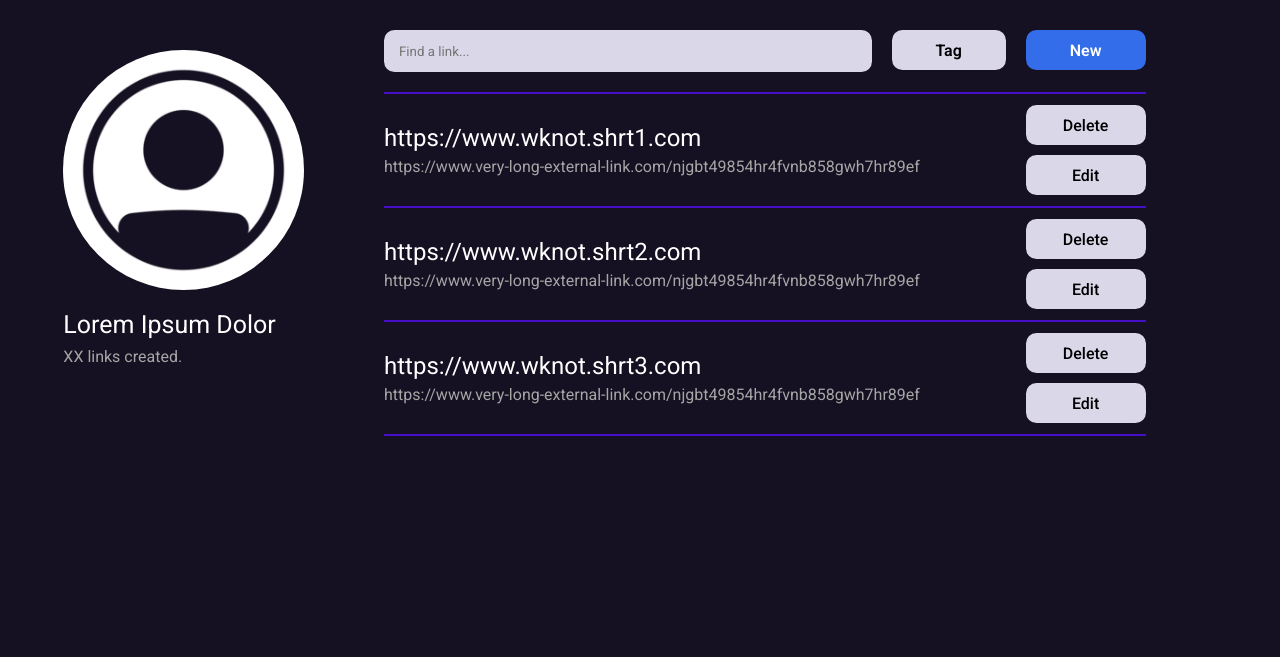
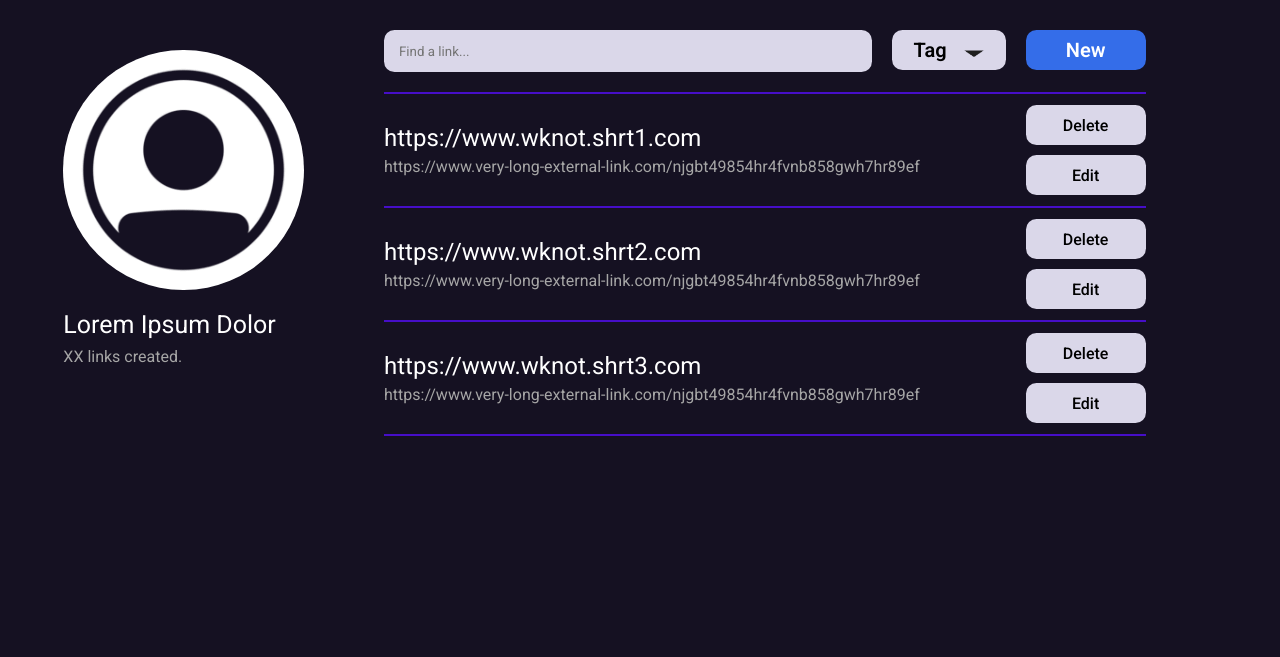
Before and after one commit to Marcos-Emanoel-dos-Santos/web-programming-project, a PHP site: page /dashboard.html in a window 1280 px wide. Shown: the part 72-729 px from the top of the page. Run offline with PHP 8.4, Linux system fonts and the light colour scheme; some web fonts are replaced.

Commit message:
Ajustando tamanho da letra de elementos da link_search_div.

```diff
--- a/css/pages/dashboard.css
+++ b/css/pages/dashboard.css
@@ -89,6 +89,7 @@ main{
     justify-content: center;
     align-items: center;
     font-weight: 600;
+    font-size: 20px;
 }
 
 .tag_details{
@@ -105,6 +106,12 @@ main{
 
 .tag_details summary::-webkit-details-marker {
   display: none;
+}
+
+.tag_details summary img{
+    width: 20px;
+    height: auto;
+    margin-left: 12px;
 }
 
 .tag_details .content{
--- a/dashboard.html
+++ b/dashboard.html
@@ -54,7 +54,7 @@
 
                 <div class="wrapper">
                         <details class="tag_details">
-                        <summary>Tag</summary>
+                        <summary>Tag <img src="img/trianglin.png" alt="trianglin"></summary>
                         <div class="content">
                             <label id="tag_1">
                                 <input type="radio" name="tag_1" id="tag_1" data-autosubmit="true">
```
Also changed, not shown: img/trianglin.png (added).
